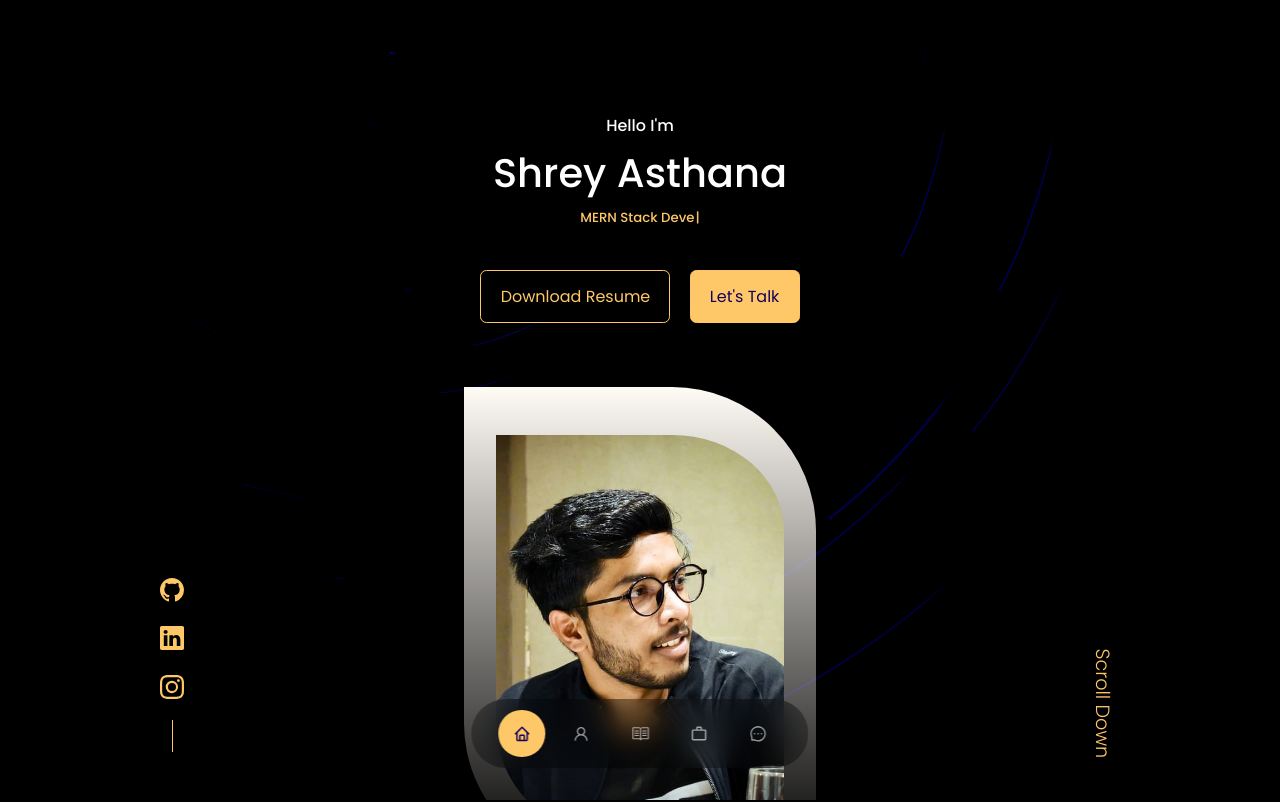
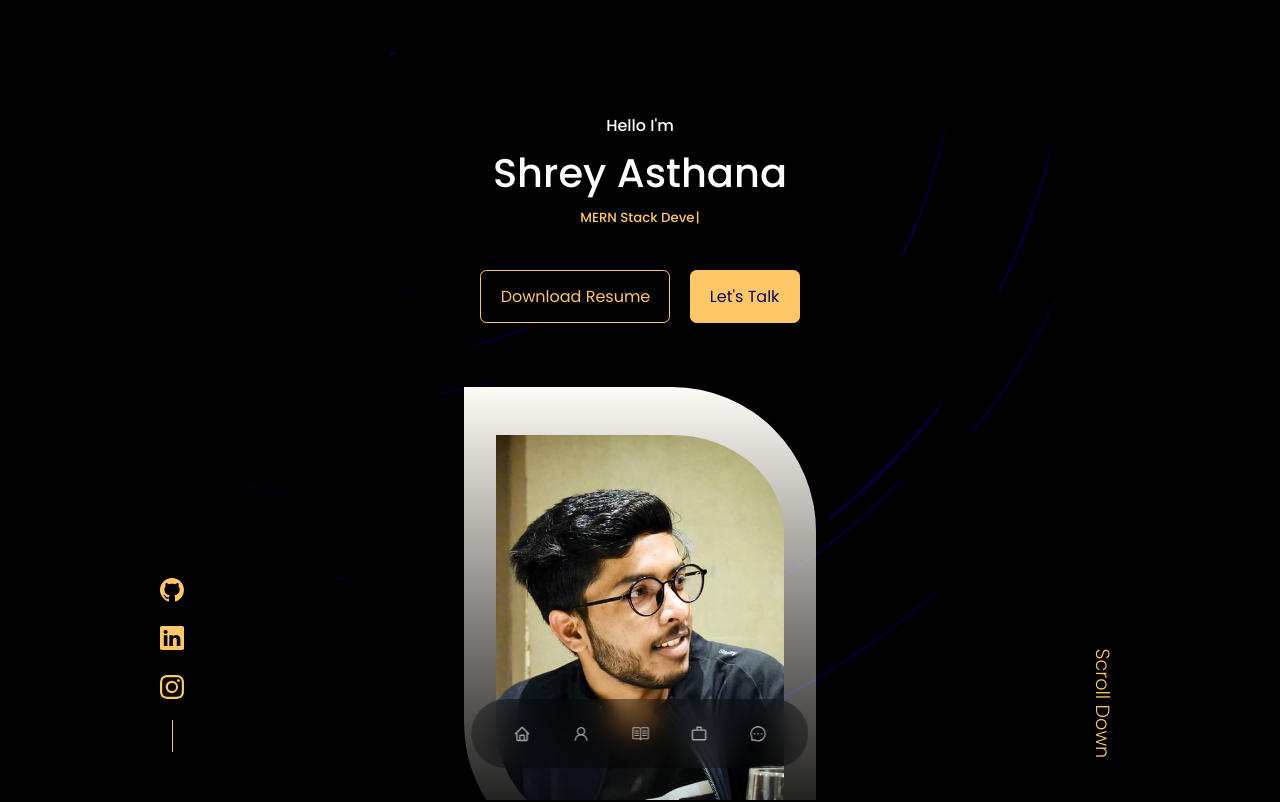
Before and after one commit to iam-shreyasthana/portfolio-web-application, a React (Create React App) app: page / in a window 1280 px wide. Shown: the top 802 px of the page. Built offline with nearby package versions, Linux system fonts and the light colour scheme.

Commit message:
fixed hrefs

```diff
--- a/src/components/footer/footer.jsx
+++ b/src/components/footer/footer.jsx
@@ -7,10 +7,10 @@ import {FaInstagram} from 'react-icons/fa';
 const Footer = () => {
   return (
     <footer>
-      <a href='#' className='footer__logo' rel='noopener'>Shrey Asthana</a>
+      <a href='#header' className='footer__logo' rel='noopener'>Shrey Asthana</a>
 
       <ul className='permalinks'>
-        <li><a href='#'>Home</a></li>
+        <li><a href='#header'>Home</a></li>
         <li><a href='#about'>About</a></li>
         <li><a href='#experience'>Experience</a></li>
         <li><a href='#services'>Services</a></li>
--- a/src/components/header/header.jsx
+++ b/src/components/header/header.jsx
@@ -8,7 +8,7 @@ import Type from './type';
 const header = () => {
   return (
     <header>
-      <div className='container header__container'>
+      <div className='container header__container' id="header">
         <h4>Hello I'm</h4>
         <h1>Shrey Asthana</h1>
         <div>
--- a/src/components/nav/nav.jsx
+++ b/src/components/nav/nav.jsx
@@ -14,9 +14,9 @@ const Nav = () => {
 
   return (
     <nav>
-      <a href='#' rel='noopener'
-        onClick={() => setActiveNav('#')}
-        className= {activeNav === '#' ? 'active' : ''}><BiHome />
+      <a href='#header' rel='noopener'
+        onClick={() => setActiveNav('#header')}
+        className= {activeNav === '#header' ? 'active' : ''}><BiHome />
       </a>
       <a href='#about'
         onClick={() => setActiveNav('#about')}
```
